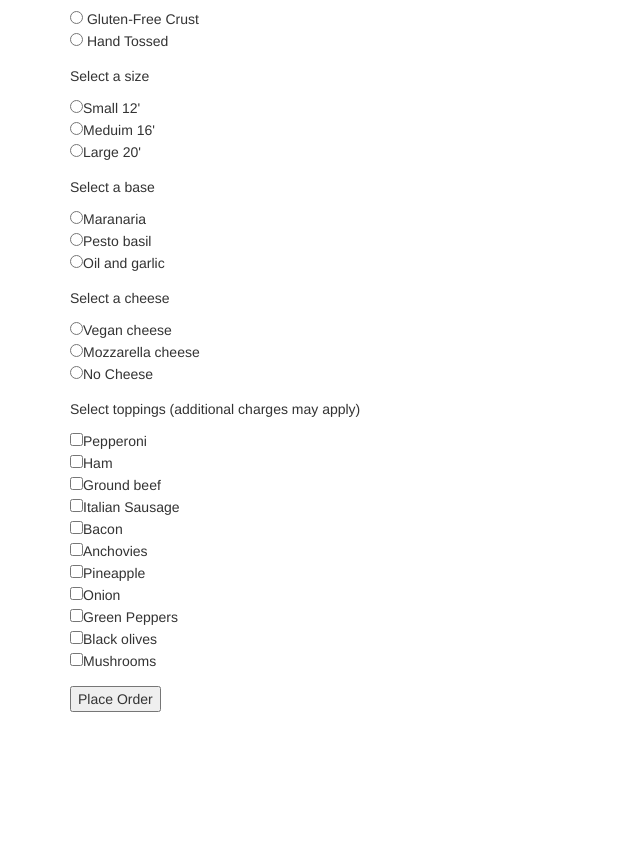
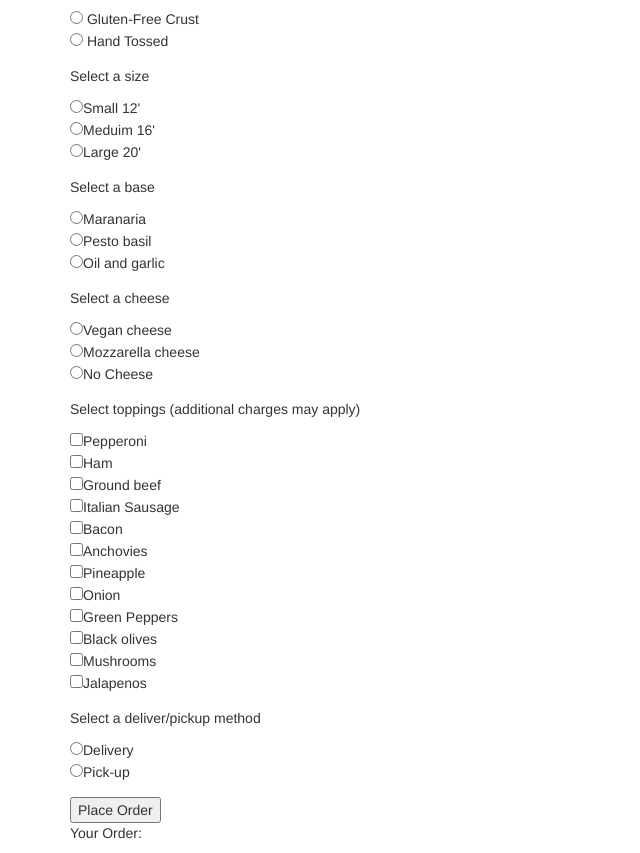
Before and after one commit to kalepadot/epicodus-codereview-4-pizza, a plain HTML site: page index.html in a window 1280 px wide. Shown: the part 93-946 px from the top of the page, without its empty margins (0-640 px from the left). Before the commit the page ends 805 px from the top, so only its background shows below. Drawn offline with Linux system fonts and the light colour scheme.

Commit message:
add deliver/pick-up option and submit button

```diff
--- a/index.html
+++ b/index.html
@@ -52,11 +52,19 @@
               <input type="checkbox" name="select-topping" value="greenPepper">Green Peppers<br>
               <input type="checkbox" name="select-topping" value="olive">Black olives<br>
               <input type="checkbox" name="select-topping" value="mushroom">Mushrooms<br>
+              <input type="checkbox" name="select-topping" value="jalapenos">Jalapenos<br>
+            </div>
+          <p>Select a deliver/pickup method<p>
+            <div class="form-group">
+              <input type="radio" name="select-method" value="deivery">Delivery<br>
+              <input type="radio" name="select-method" value="pickUp">Pick-up<br>
             </div>
       <button type="submit">Place Order</button>
       <!-- end form element below -->
     </form>
-
+      <div id="output">
+        <p>Your Order:</p>
+      </div>
     <!-- end container class below -->
   </div>
 </body>
```
